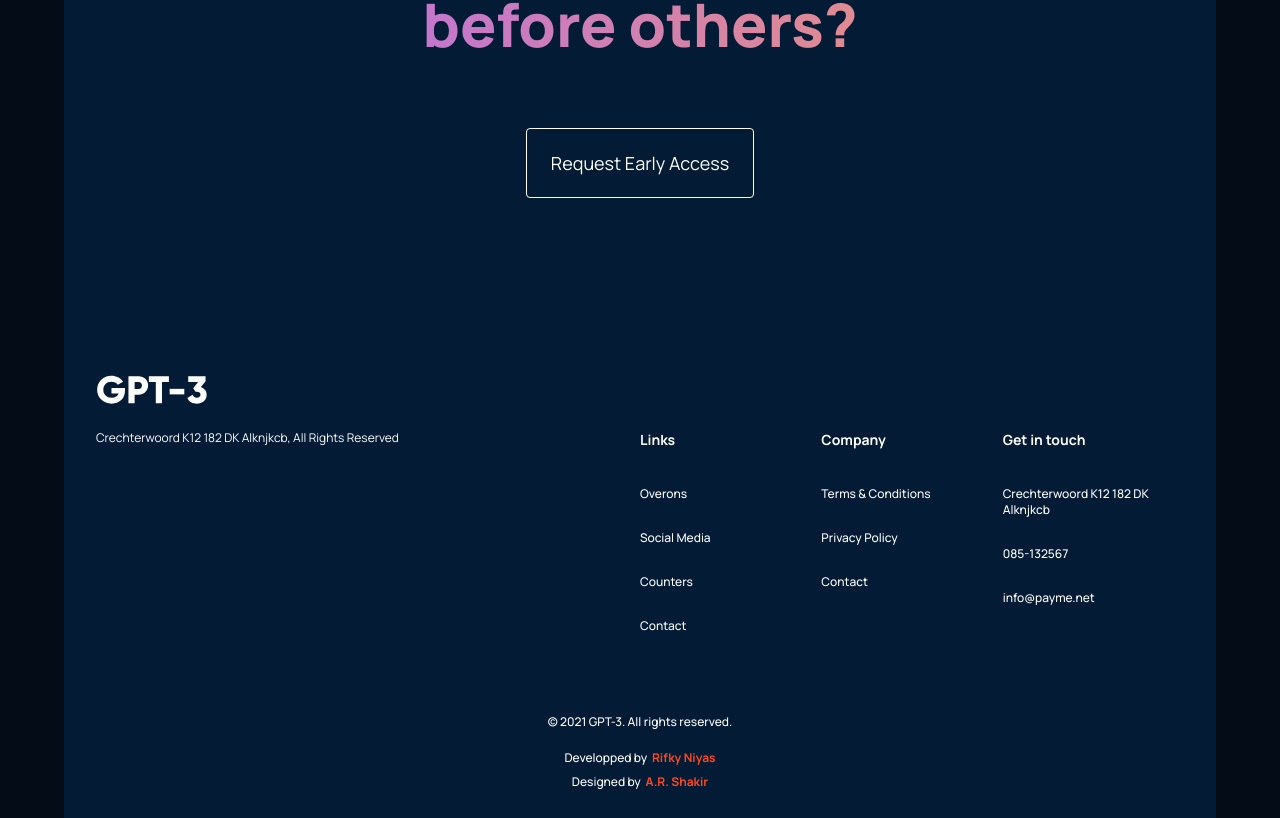
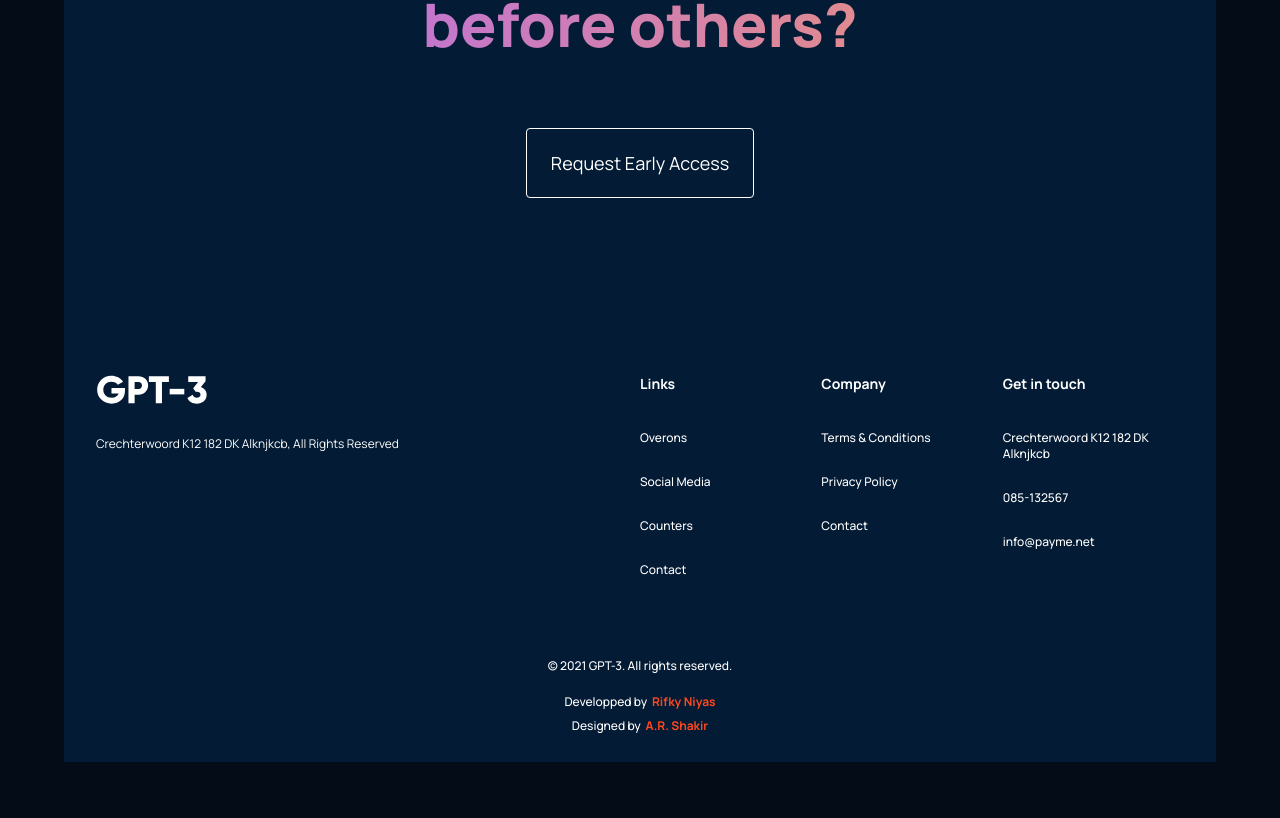
Before and after one commit to rifkyniyas/gpt3-landing-page, a Next.js app: page / in a window 1280 px wide. Shown: the part 4900-5718 px from the top of the page. After the commit the page ends 5662 px from the top, so only its background shows below. Built offline with nearby package versions, Linux system fonts and the light colour scheme.

Commit message:
fixed header and footer

```diff
--- a/src/components/Footer.js
+++ b/src/components/Footer.js
@@ -17,16 +17,15 @@
         </Link>
       </section>
       <div className="grid grid-cols-12">
-        {/* Fix the gaps */}
         <div className="col-span-12 lg:col-span-6">
-          <figure className="relative h-8 w-28 mb-6">
+          <Link href="/" className="relative inline-block h-8 w-28 mb-6">
             <Image src="/images/logo.svg" fill={true} />
-          </figure>
+          </Link>
           <p className="text-xs">
             Crechterwoord K12 182 DK Alknjkcb, All Rights Reserved
           </p>
         </div>
-        <div className="col-span-6 mt-14 lg:col-span-2">
+        <div className="col-span-6 mt-14 lg:mt-0 lg:col-span-2">
           <h4 className="text-sm mb-9 font-bold">Links</h4>
           <ul className="flex flex-col gap-y-7 text-xs font-medium">
             <li>
@@ -43,7 +42,7 @@
             </li>
           </ul>
         </div>
-        <div className="col-span-6 mt-14 lg:col-span-2">
+        <div className="col-span-6 mt-14 lg:mt-0 lg:col-span-2">
           <h4 className="text-sm mb-9 font-bold">Company</h4>
           <ul className="flex flex-col gap-y-7 text-xs font-medium">
             <li>
@@ -57,7 +56,7 @@
             </li>
           </ul>
         </div>
-        <div className="col-span-6 mt-14 lg:col-span-2">
+        <div className="col-span-6 mt-14 lg:mt-0 lg:col-span-2">
           <h4 className="text-sm mb-9 font-bold">Get in touch</h4>
           <ul className="flex flex-col gap-y-7 text-xs font-medium">
             <li>
--- a/src/components/Header.js
+++ b/src/components/Header.js
@@ -8,9 +8,9 @@
   const [isNavbarOpen, setIsNavbarOpen] = useState(false);
   return (
     <header className="main-container relative pt-8 lg:pt-16 flex items-center">
-      <a href="/" className="relative h-4 w-16 mr-16">
+      <Link href="/" className="relative h-4 w-16 mr-16">
         <Image src="/images/logo.svg" fill={true} />
-      </a>
+      </Link>
 
       <button
         className="text-primary ml-auto lg:hidden"
```
